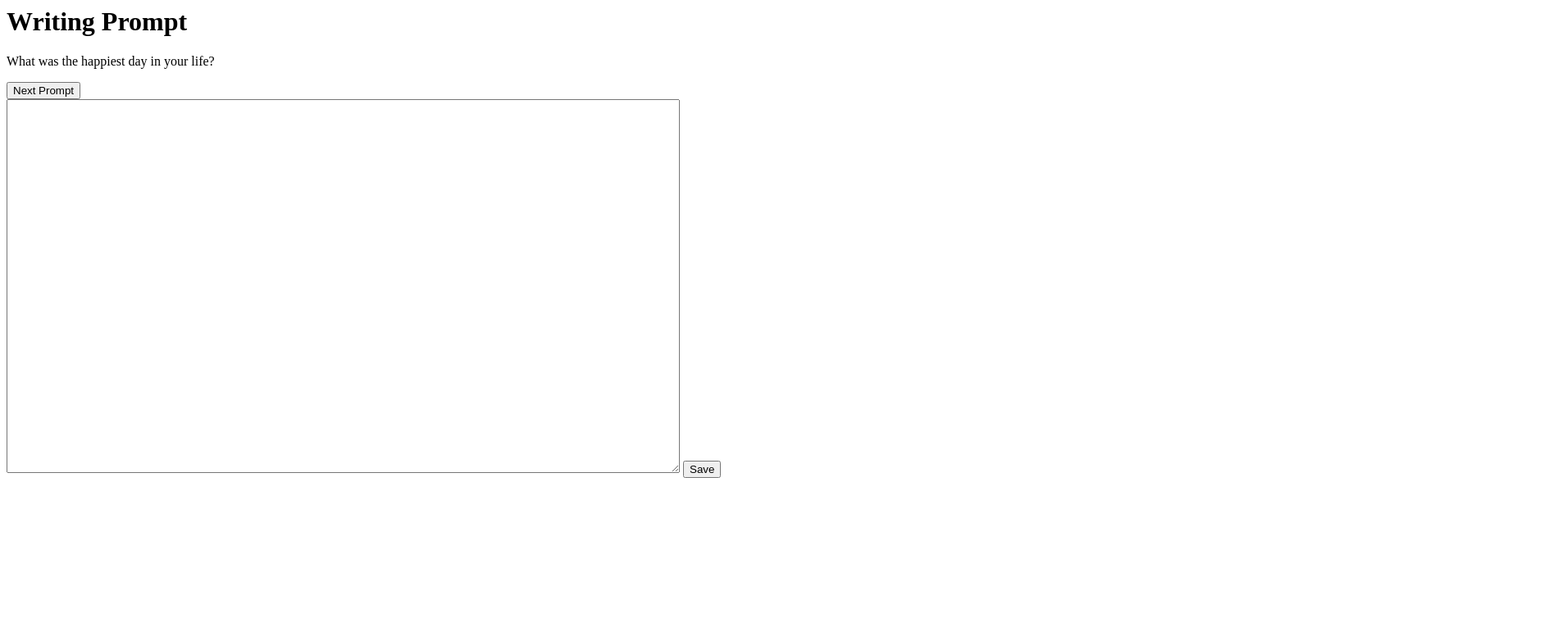
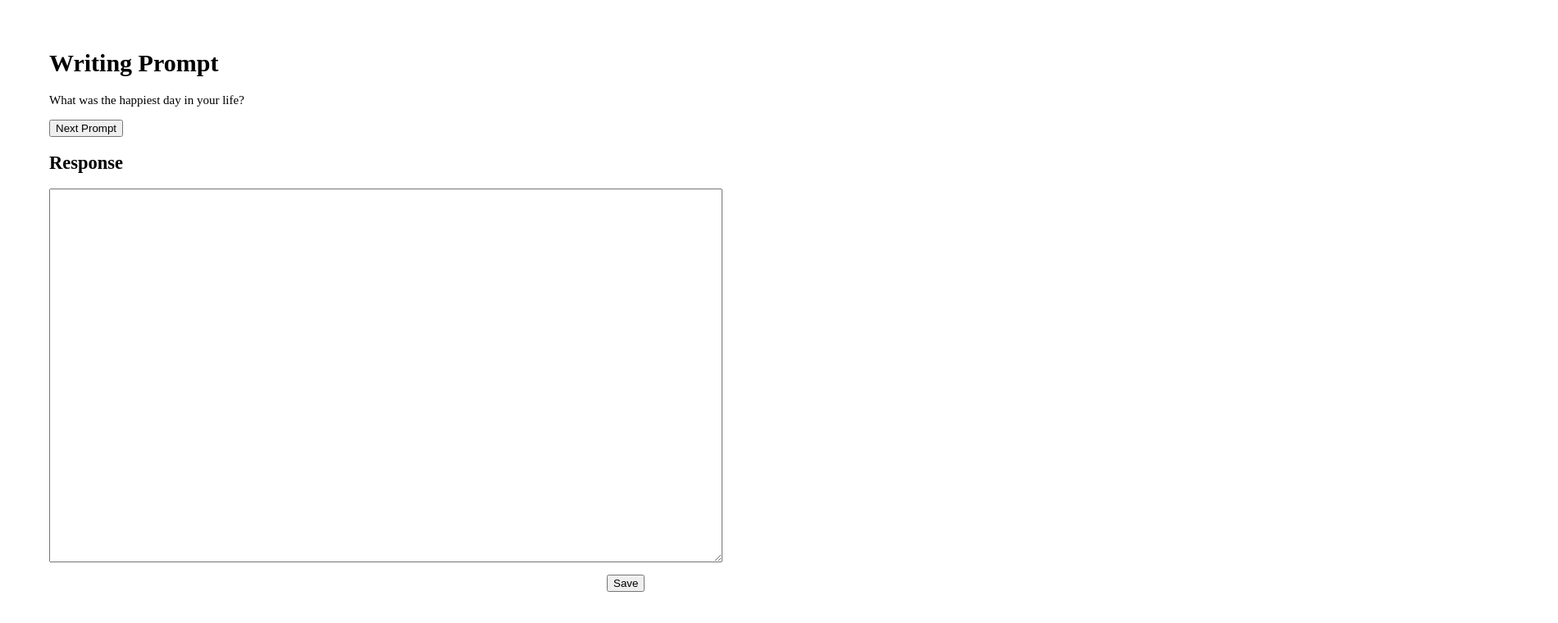
Before and after one commit to ebdance/prompt-writing, a plain HTML site: page public/index.html in a window 1280 px wide. Shown: the whole page at 82% size, 1900 px wide, since content can reach past the window. Drawn offline with nearby package versions, Linux system fonts and the light colour scheme.

Commit message:
added styling

```diff
--- /dev/null
+++ b/public/css/index.css
@@ -0,0 +1,20 @@
+body {
+	font-family: "Times New Roman";
+	font-size: 15px;
+	color: black;
+	background-color: white;
+	margin: 20px;
+	padding: 40px;
+}
+p {
+	margin-top: 15px;
+	margin-bottom: 15px;
+}
+h1,h2{
+	font-family: "Times New Roman";
+}
+.button-2 {
+	margin-top: 15px;
+	position: relative;
+	left: 680px;
+}
--- a/public/index.html
+++ b/public/index.html
@@ -1,6 +1,9 @@
 <html>
 <head>
+	<script src="http://code.jquery.com/jquery-2.0.0.js"></script>
+	<script src="js/Elizabeth.js"></script>
 	<title>Writing Prompts</title>
+	<link rel="stylesheet" type="text/css" href="css/index.css">
 </head>
 <body>
 	<h1>Writing Prompt</h1>
@@ -9,7 +12,10 @@
 		<button class="prompt-button">Next Prompt</button>
 	</div>
 	<div class="writing">
+		<h2>Response</h2>
 		<textarea rows="30" cols="100"></textarea>
+	</div>
+	<div class="button-2">
 		<button class="save-button">Save</button>
 	</div>
 </body>
```
